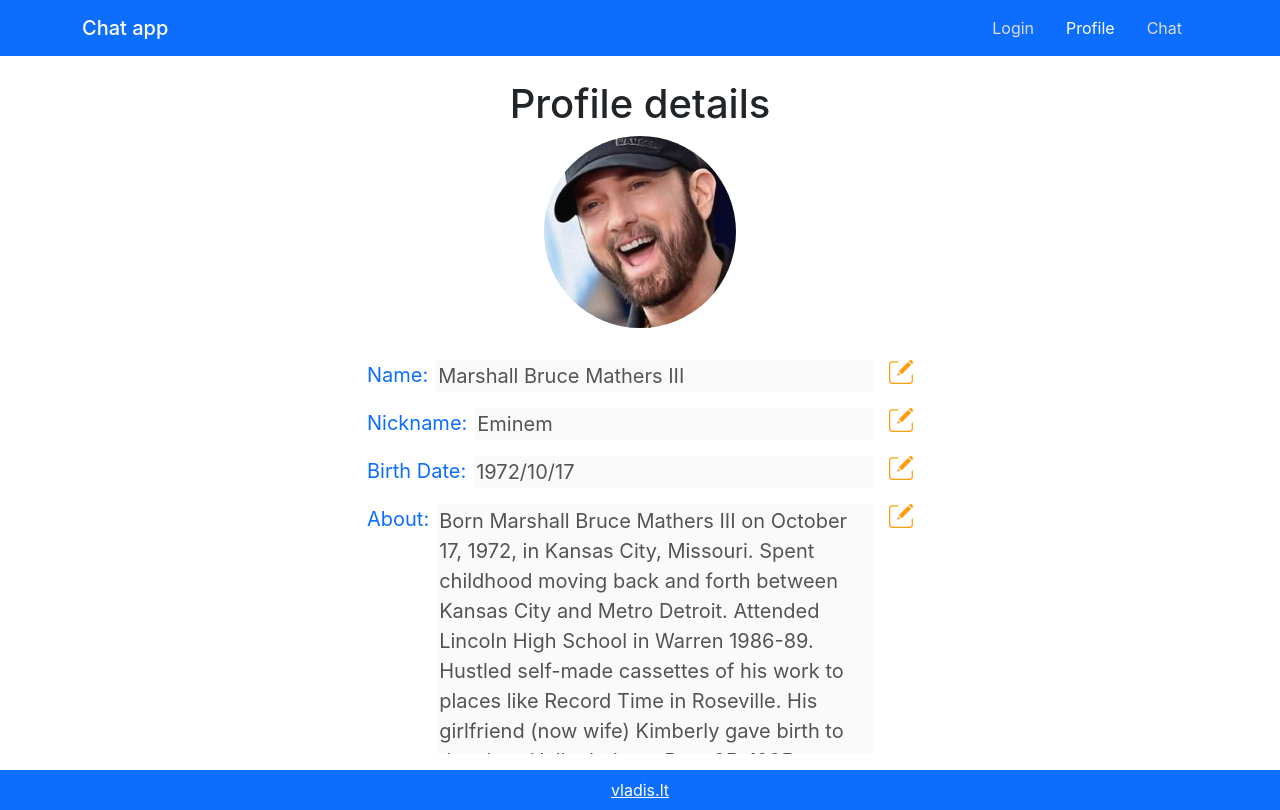
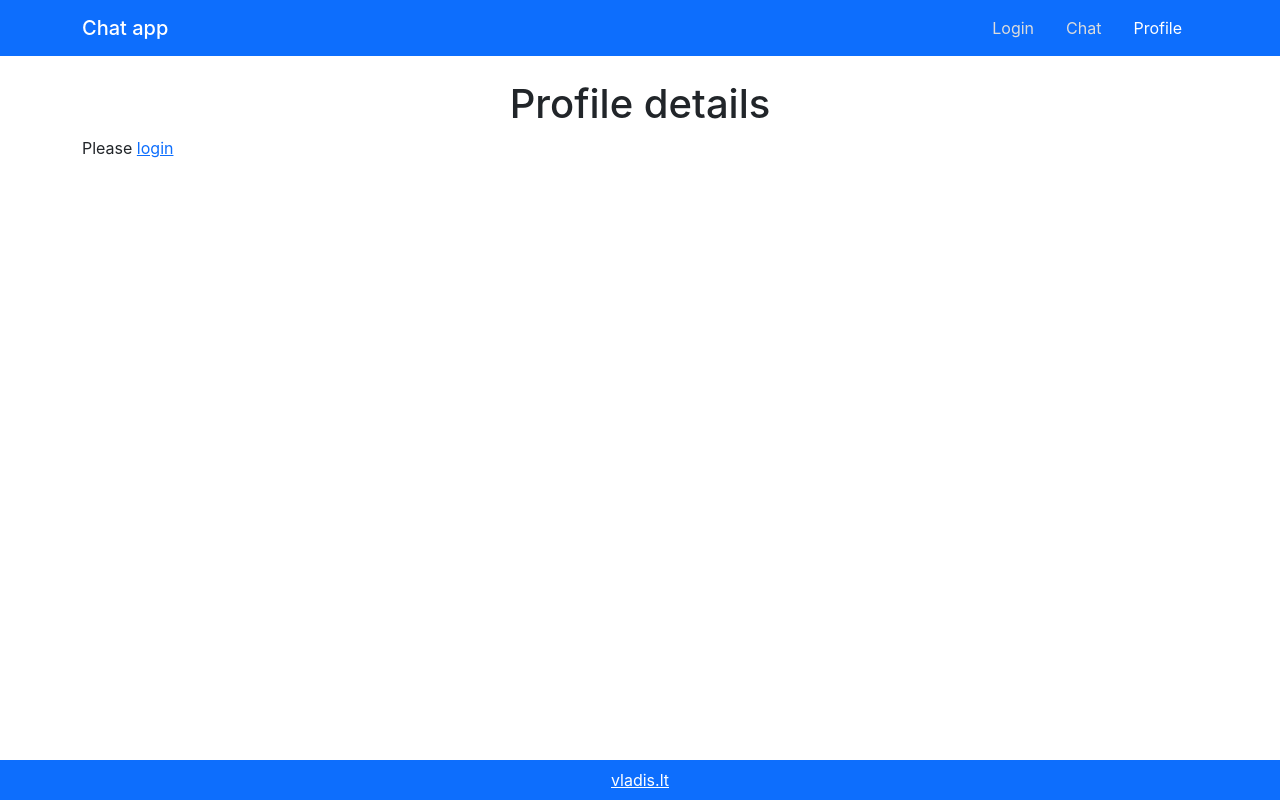
Before and after one commit to mateholik/chat-app, a React (Create React App) app: page /profile in a window 1280 px wide. Built offline with nearby package versions, Linux system fonts and the light colour scheme.

Commit message:
auth handled

```diff
--- a/src/App.js
+++ b/src/App.js
@@ -1,18 +1,40 @@
+import { useState } from "react";
 import { BrowserRouter as Router, Route } from "react-router-dom";
 import Login from "./views/Login";
 import Chat from "./views/Chat";
-import User from "./views/Profile";
+import Profile from "./views/Profile";
 import Header from "./layout/Header";
 import Footer from "./layout/Footer";
 
 function App() {
+  const [loggedInUser, setLoggedInUser] = useState(false);
   return (
     <Router>
       <Header />
       <div className="container container--app">
-        <Route path="/" exact component={Chat} />
-        <Route path="/login" component={Login} />
-        <Route path="/profile" component={User} />
+        <Route
+          path="/"
+          exact
+          component={() => (
+            <Login
+              validForm={() => {
+                setLoggedInUser(true);
+              }}
+              logOut={() => {
+                setLoggedInUser(false);
+              }}
+              isAuthed={loggedInUser}
+            />
+          )}
+        />
+        <Route
+          path="/chat"
+          component={() => <Chat isAuthed={loggedInUser} />}
+        />
+        <Route
+          path="/profile"
+          component={() => <Profile isAuthed={loggedInUser} />}
+        />
       </div>
       <Footer />
     </Router>
--- a/src/components/LoginForm.js
+++ b/src/components/LoginForm.js
@@ -1,4 +1,5 @@
 import React, { useState } from "react";
+import { useHistory } from "react-router-dom";
 
 const initialState = {
   email: "",
@@ -7,8 +8,10 @@
   passwordError: "",
 };
 
-export default function LoginForm() {
+export default function LoginForm({ validForm }) {
   const [formData, setFormData] = useState(initialState);
+
+  const history = useHistory();
 
   const handleInputs = (e) => {
     setFormData((prev) => {
@@ -31,7 +34,7 @@
       passwordError = "Input is required";
     } else if (formData.password && formData.password.length < 3) {
       passwordError = "Password must contain at least 3 chars";
-    } else if (formData.password && formData.password !== "testtest") {
+    } else if (formData.password && formData.password !== "test") {
       passwordError = "Wrong password";
     }
 
@@ -47,10 +50,9 @@
     e.preventDefault();
     const valid = validateInputs();
     if (valid) {
-      console.log(formData);
       setFormData(initialState);
-    } else {
-      console.log("invalidas");
+      validForm();
+      history.push("/chat");
     }
   };
 
--- a/src/layout/Header.js
+++ b/src/layout/Header.js
@@ -14,10 +14,20 @@
               <NavLink
                 exact
                 className="nav-link"
-                to="/login"
+                to="/"
                 activeClassName="active"
               >
                 Login
+              </NavLink>
+            </li>
+            <li className="nav-item">
+              <NavLink
+                exact
+                className="nav-link"
+                to="/chat"
+                activeClassName="active"
+              >
+                Chat
               </NavLink>
             </li>
             <li className="nav-item">
@@ -30,16 +40,6 @@
                 Profile
               </NavLink>
             </li>
-            <li className="nav-item">
-              <NavLink
-                exact
-                className="nav-link"
-                to="/"
-                activeClassName="active"
-              >
-                Chat
-              </NavLink>
-            </li>
           </ul>
         </div>
       </nav>
--- a/src/views/Chat.js
+++ b/src/views/Chat.js
@@ -1,5 +1,6 @@
 import React, { useState, useEffect } from "react";
 import axios from "axios";
+import { Link } from "react-router-dom";
 import RoomsList from "./../components/RoomsList";
 import RoomMessages from "./../components/RoomMessages";
 import AddMessage from "./../components/AddMessage";
@@ -7,11 +8,12 @@
 import Spinner from "./../components/Spinner";
 import arrow from "./../assets/arrow.svg";
 
-export default function ChatMain() {
+export default function ChatMain({ isAuthed }) {
   const [chatRooms, setChatRooms] = useState([]);
   const [activeRoom, setActiveRoom] = useState({});
 
   useEffect(() => {
+    if (isAuthed) {
       axios
         .get("https://api.jsonbin.io/b/5ff7300a1d107958ae4c853f", {
           headers: {
@@ -25,6 +27,7 @@
         .catch((e) => {
           console.log(e);
         });
+    }
   }, []);
 
   const submit = (newMessage) => {
@@ -74,6 +77,12 @@
   return (
     <>
       <h1 className="text-center">Chat</h1>
+      {!isAuthed ? (
+        <p>
+          Please <Link to="/">login</Link>
+        </p>
+      ) : (
+        <div>
           {!chatRooms.length > 0 ? (
             <Spinner />
           ) : (
@@ -102,6 +111,8 @@
               </div>
             </div>
           )}
+        </div>
+      )}
     </>
   );
 }
--- a/src/views/Login.js
+++ b/src/views/Login.js
@@ -1,11 +1,23 @@
 import React from "react";
 import Form from "./../components/LoginForm";
 
-export default function Login() {
+export default function Login({ validForm, isAuthed, logOut }) {
   return (
     <div>
       <h1 className="text-center">Login</h1>
-      <Form></Form>
+      {isAuthed ? (
+        <p>
+          You alreade logged in.{" "}
+          <span
+            style={{ cursor: "pointer", color: "#0d6efd" }}
+            onClick={logOut}
+          >
+            Logout
+          </span>
+        </p>
+      ) : (
+        <Form validForm={validForm}></Form>
+      )}
     </div>
   );
 }
--- a/src/views/Profile.js
+++ b/src/views/Profile.js
@@ -1,11 +1,18 @@
 import React from "react";
+import { Link } from "react-router-dom";
 import ProfileData from "./../components/ProfileData";
 
-export default function Profile() {
+export default function Profile({ isAuthed }) {
   return (
     <div>
       <h1 className="text-center">Profile details</h1>
-      <ProfileData />
+      {!isAuthed ? (
+        <p>
+          Please <Link to="/">login</Link>
+        </p>
+      ) : (
+        <ProfileData />
+      )}
     </div>
   );
 }
```
Also changed, not shown: 1 other file (tests, documents, lock files or other folders). Lines whose indentation alone changed are shown as unchanged.
